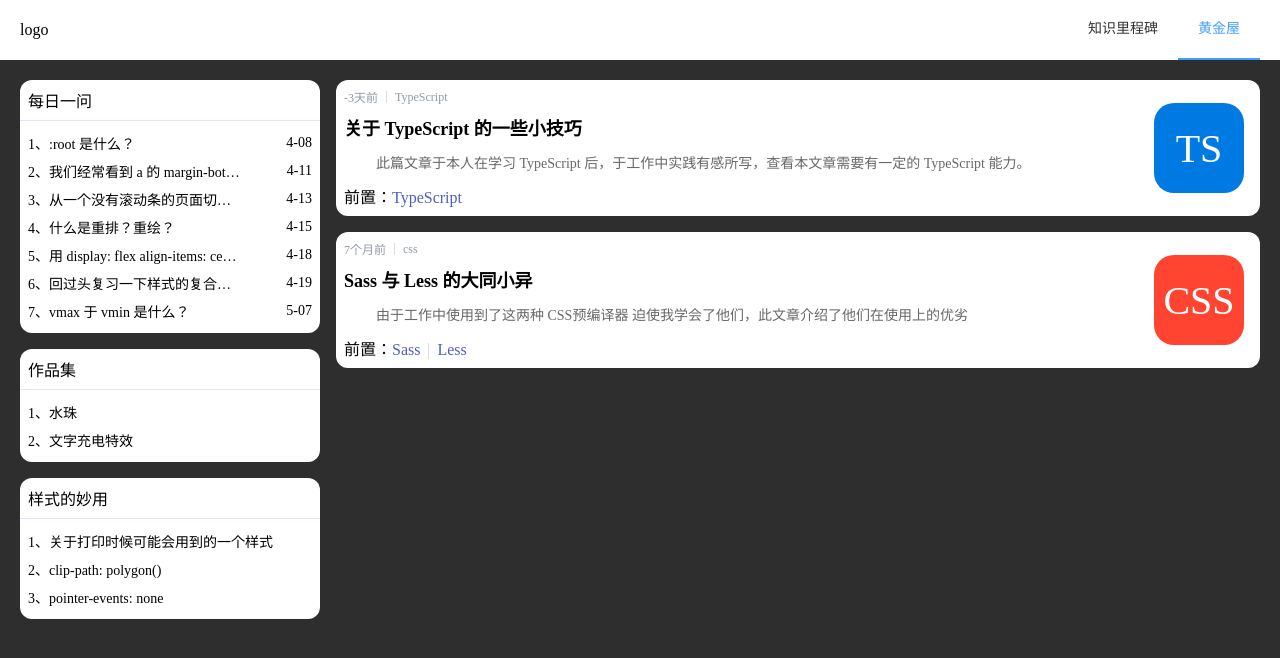
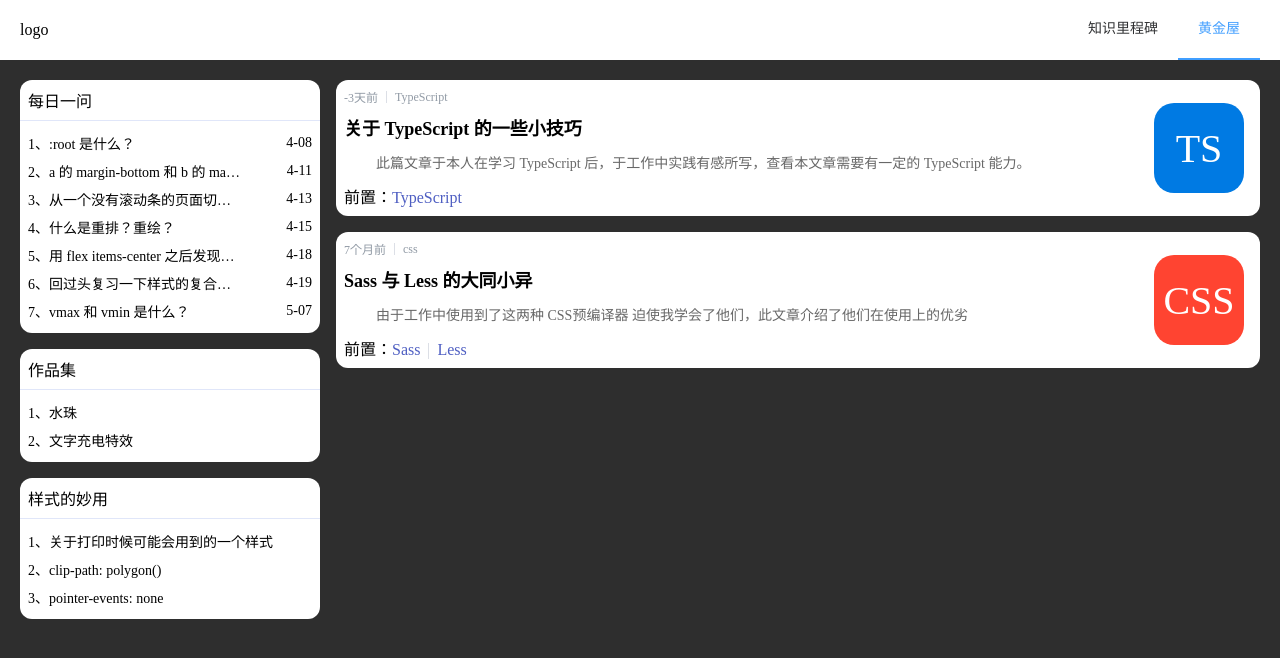
Before and after one commit to Super-ZiHao/vue-blog, a Vue app: page /#/blog/index in a window 1280 px wide. Shown: the top 658 px of the page. Built offline with nearby package versions, Linux system fonts and the light colour scheme; a web font is replaced by a local one.

Commit message:
增加每日一问模块—路径跳转

```diff
--- a/src/constant/blog.ts
+++ b/src/constant/blog.ts
@@ -1,14 +1,14 @@
-import { VueElement } from 'vue'
+import { VueElement } from 'vue';
 
-type ListType = {
-  text: string
-  path?: string
-  time?: string
-}
+export type ListType = {
+  text: string;
+  path?: string;
+  time?: string;
+};
 type ModuleType = {
-  title: '每日一问' | '作品集' | '样式的妙用'
-  list: ListType[]
-}
+  title: '每日一问' | '作品集' | '样式的妙用';
+  list: ListType[];
+};
 
 export const BlogModule: ModuleType[] = [
   {
@@ -16,52 +16,51 @@ export const BlogModule: ModuleType[] = [
     list: [
       {
         text: ':root 是什么？',
-        time: '4-08',
+        time: '4-08'
       },
       {
-        text:
-          '我们经常看到 a 的 margin-bottom 和 b 的 margin-top 的值重叠了。如何解决？',
-        time: '4-11',
+        text: 'a 的 margin-bottom 和 b 的 margin-top 的值重叠了。如何解决？',
+        time: '4-11'
       },
       {
         text: '从一个没有滚动条的页面切换到一个有滚动条的页面会发生抖动？',
-        time: '4-13',
+        time: '4-13'
       },
       {
         text: '什么是重排？重绘？',
-        time: '4-15',
+        time: '4-15'
       },
       {
-        text: '用 display: flex align-items: center 之后发现字体没有垂直居中?',
-        time: '4-18',
+        text: '用 flex items-center 之后发现字体没有垂直居中?',
+        time: '4-18'
       },
       {
         text: '回过头复习一下样式的复合写法？',
-        time: '4-19',
+        time: '4-19'
       },
       {
-        text: 'vmax 于 vmin 是什么？',
+        text: 'vmax 和 vmin 是什么？',
         time: '5-07'
       }
-    ],
+    ]
   },
   {
     title: '作品集',
     list: [
       {
-        text: '水珠',
+        text: '水珠'
       },
       {
         text: '文字充电特效',
-        path: 'https://codepen.io/huangzihao3344/pen/YzYjOgQ',
-      },
-    ],
+        path: 'https://codepen.io/huangzihao3344/pen/YzYjOgQ'
+      }
+    ]
   },
   {
     title: '样式的妙用',
     list: [
       {
-        text: '关于打印时候可能会用到的一个样式',
+        text: '关于打印时候可能会用到的一个样式'
       },
       {
         text: 'clip-path: polygon()'
@@ -69,49 +68,47 @@ export const BlogModule: ModuleType[] = [
       {
         text: 'pointer-events: none'
       }
-    ],
-  },
-]
-type iconType = 'TypeScript' | 'CSS'
+    ]
+  }
+];
+type iconType = 'TypeScript' | 'CSS';
 type ArticleType = {
-  title: string
-  subtitle?: string
-  time: string
-  synopsis: string
-  front: { path: string; title: string }[]
-  icon: iconType
-}
+  title: string;
+  subtitle?: string;
+  time: string;
+  synopsis: string;
+  front: { path: string; title: string }[];
+  icon: iconType;
+};
 export const Article: ArticleType[] = [
   {
     title: '关于 TypeScript 的一些小技巧',
     subtitle: 'TypeScript',
     time: '2022-05-01',
-    synopsis:
-      '此篇文章于本人在学习 TypeScript 后，于工作中实践有感所写，查看本文章需要有一定的 TypeScript 能力。',
+    synopsis: '此篇文章于本人在学习 TypeScript 后，于工作中实践有感所写，查看本文章需要有一定的 TypeScript 能力。',
     front: [
       {
         path: 'https://super-zihao.github.io/learning/#/typescript',
-        title: 'TypeScript',
-      },
+        title: 'TypeScript'
+      }
     ],
-    icon: 'TypeScript',
+    icon: 'TypeScript'
   },
   {
     title: 'Sass 与 Less 的大同小异',
     subtitle: 'css',
     time: '2021-9-28',
-    synopsis:
-      '由于工作中使用到了这两种 CSS预编译器 迫使我学会了他们，此文章介绍了他们在使用上的优劣',
+    synopsis: '由于工作中使用到了这两种 CSS预编译器 迫使我学会了他们，此文章介绍了他们在使用上的优劣',
     front: [
       {
         path: 'https://super-zihao.github.io/learning/#/sass',
-        title: 'Sass',
+        title: 'Sass'
       },
       {
         path: '',
         title: 'Less'
-      },
+      }
     ],
-    icon: 'CSS',
-  },
-]
+    icon: 'CSS'
+  }
+];
--- a/src/utils/index.ts
+++ b/src/utils/index.ts
@@ -1,7 +1,7 @@
 export const getTime = (time: string) => {
-  const newDate = Date.now()
-  const oldDate = new Date(time).getTime()
-  const day = (newDate - oldDate) / 24 / 60 / 60 / 1000
+  const newDate = Date.now();
+  const oldDate = new Date(time).getTime();
+  const day = (newDate - oldDate) / 24 / 60 / 60 / 1000;
   if (day < 7) {
     return ~~day + `天前`;
   } else if (day < 30) {
@@ -11,4 +11,12 @@ export const getTime = (time: string) => {
   } else {
     return ~~(day / 365) + '年前';
   }
-}
+};
+
+export const handleString = (text: string) => {
+  // 把 空格 替换 -
+  let text1 = text.replaceAll(' ', '-');
+  // 删除 ;
+  text1 = text1.replaceAll(';', '');
+  return text1
+};
--- a/src/views/黄金屋.vue
+++ b/src/views/黄金屋.vue
@@ -1,12 +1,15 @@
 <script lang="ts" setup>
 import { ElDivider } from 'element-plus';
-import { BlogModule, Article } from '@/constant/blog';
+import { BlogModule, Article, ListType } from '@/constant/blog';
 import { BlogTitleEnum, IconsEnum } from '@/constant/enum';
-import { getTime } from '@/utils/index';
+import { getTime, handleString } from '@/utils/index';
 import TS from '@/components/TS.vue';
 import CSS from '../components/CSS.vue';
 
-const handleGoPath = (path: string | undefined) => {
+const handleGoPath = (path: string | undefined, title: string, list: ListType) => {
+  if (title === BlogTitleEnum.MEI_RI_YI_WEN) {
+    open(`https://super-zihao.github.io/learning/#/every-day?id=_${list.time}、${handleString(list.text)}`);
+  }
   if (!path) return;
   open(path);
 };
@@ -19,7 +22,7 @@ const handleGoPath = (path: string | undefined) => {
         <div class="title p-8">{{ item.title }}</div>
         <ul class="list p-8 fs-14">
           <li class="flex items-center justify-between pt-4 pb-4" v-for="(listItem, listIndex) in item.list" :key="listItem.time">
-            <span class="text cp no-wrap overflow-hidden ellipsis" :title="listItem.text" :style="{ width: item.title !== BlogTitleEnum.MEI_RI_YI_WEN ? '100%' : '75%' }" @click="handleGoPath(listItem.path)"
+            <span class="text cp no-wrap overflow-hidden ellipsis" :title="listItem.text" :style="{ width: item.title !== BlogTitleEnum.MEI_RI_YI_WEN ? '100%' : '75%' }" @click="handleGoPath(listItem.path, item.title, listItem)"
               ><span class="ff-num">{{ listIndex + 1 }}、</span>{{ listItem.text }}</span
             >
             <span class="ff-num">{{ listItem?.time }}</span>
```
